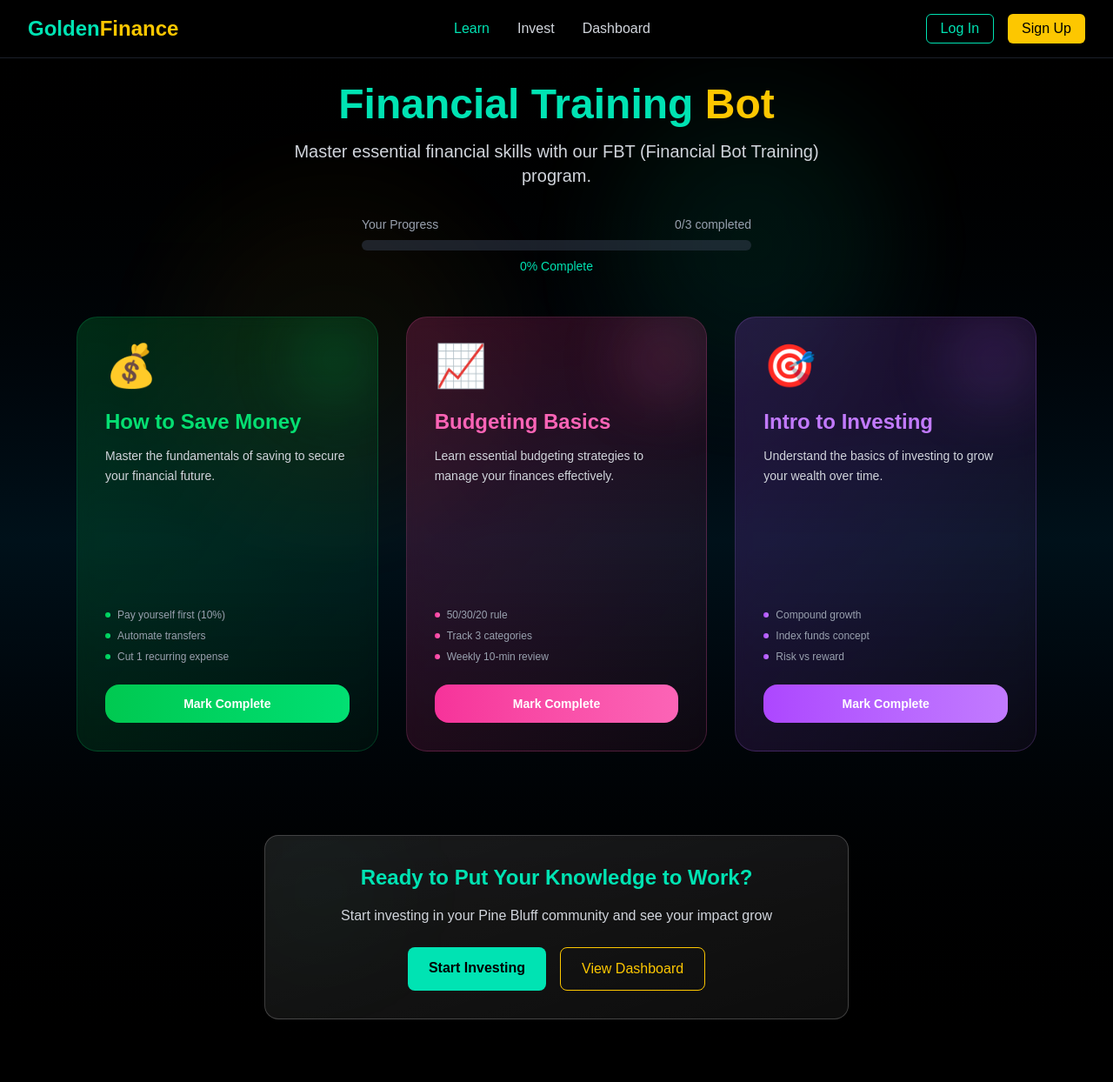
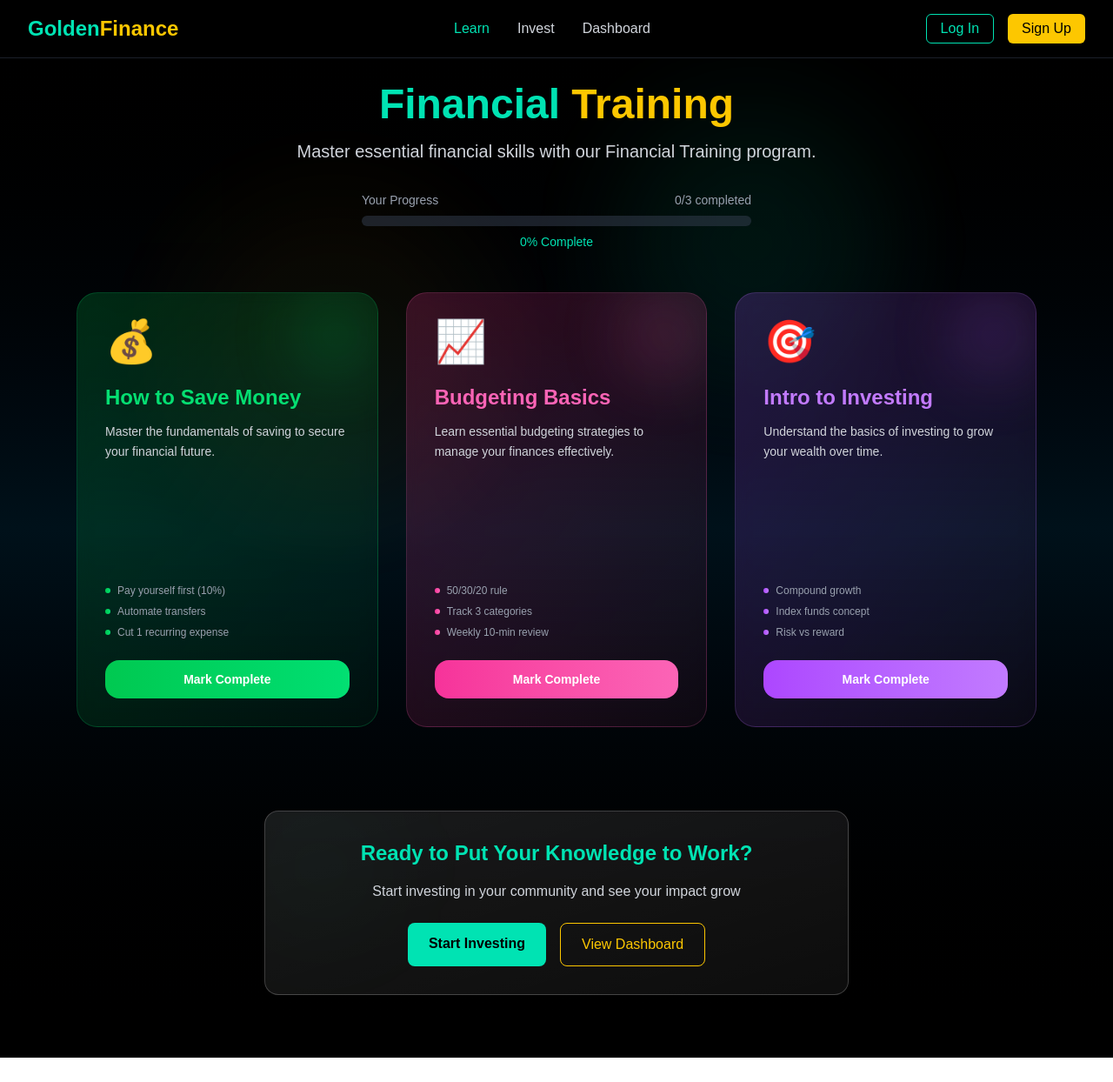
Before and after one commit to Gerald450/Golden_Finance, a Next.js app: page /learn in a window 1280 px wide. Shown: the whole page at 87% size. After the commit the page ends 1216 px from the top, so only its background shows below. Built offline with nearby package versions, Linux system fonts and the light colour scheme.

Commit message:
Change learn

```diff
--- a/app/learn/page.tsx
+++ b/app/learn/page.tsx
@@ -73,11 +73,11 @@ export default function Learn() {
           className="text-center"
         >
           <h1 className="text-5xl font-bold mb-4">
-            <span className="text-[#00e3b3]">Financial Training</span>{" "}
-            <span className="text-yellow-400">Bot</span>
+            <span className="text-[#00e3b3]">Financial </span>{" "}
+            <span className="text-yellow-400">Training</span>
           </h1>
           <p className="text-xl text-gray-300 max-w-2xl mx-auto mb-8">
-            Master essential financial skills with our FBT (Financial Bot Training) program.
+            Master essential financial skills with our Financial Training program.
           </p>
 
           {/* Progress Bar */}
@@ -216,7 +216,7 @@ export default function Learn() {
                 Ready to Put Your Knowledge to Work?
               </h3>
               <p className="text-gray-300 mb-6">
-                Start investing in your Pine Bluff community and see your impact grow
+                Start investing in your community and see your impact grow
               </p>
               <div className="flex gap-4 justify-center">
                 <Link
```
